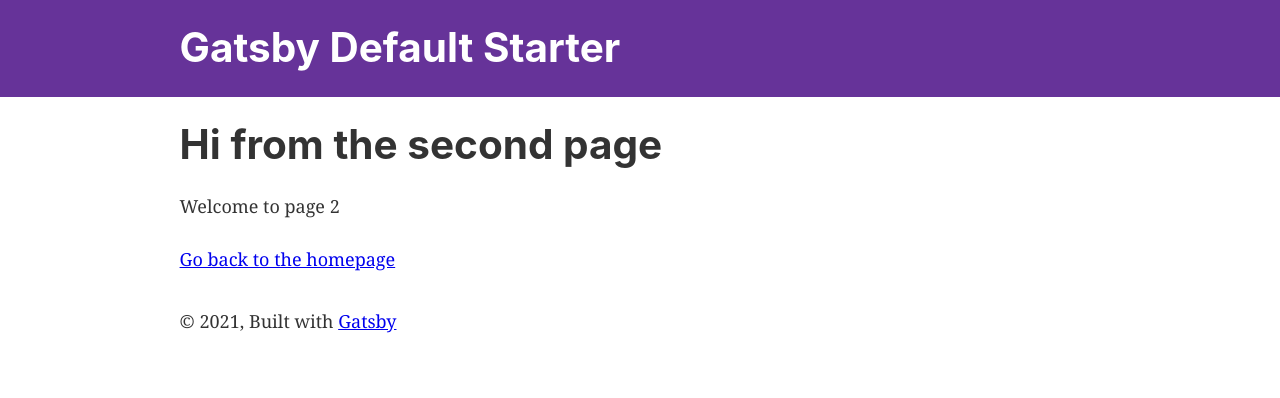
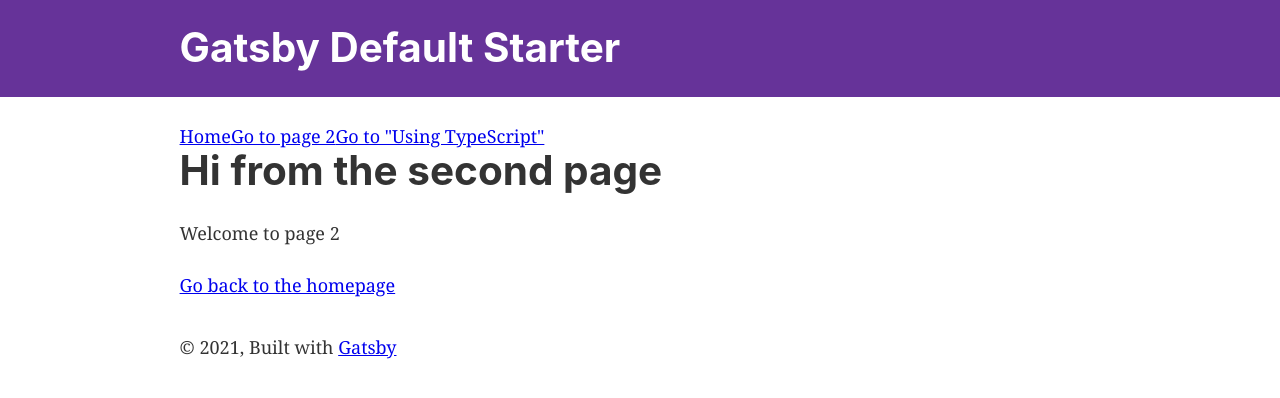
Before and after one commit to Foxmik0007/Netfily, a Gatsby site: page /page-2 in a window 1280 px wide. Built offline with nearby package versions, Linux system fonts and the light colour scheme; Gatsby itself is replaced by a stand-in of ours.

Commit message:
final ver.01

```diff
--- a/src/pages/page-2.js
+++ b/src/pages/page-2.js
@@ -5,8 +5,16 @@ import Layout from "../components/layout"
 import Seo from "../components/seo"
 
 const SecondPage = () => (
+
   <Layout>
     <Seo title="Page two" />
+
+    <header> <nav>
+      <Link to ="/">Home</Link>
+      <Link to="/page-2/">Go to page 2</Link>
+      <Link to="/using-typescript/">Go to "Using TypeScript"</Link>
+    </nav> </header>
+
     <h1>Hi from the second page</h1>
     <p>Welcome to page 2</p>
     <Link to="/">Go back to the homepage</Link>
```
Also changed, not shown: src/pages/404.js (+8 -1 lines), src/pages/index.js (+3 -7 lines), src/pages/using-typescript.tsx (+7 -0 lines).
